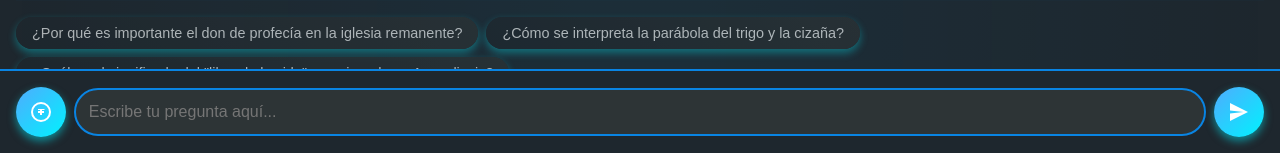
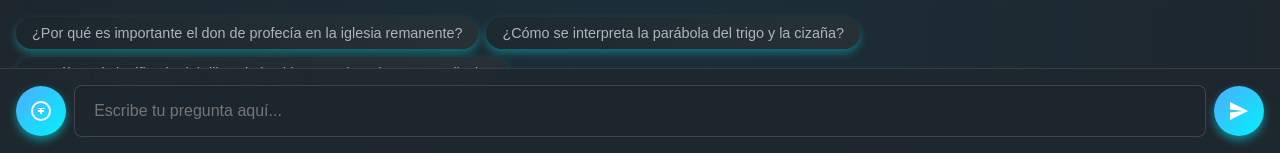
Before and after one commit to g3lasio/tzotzil-bible-V2.0, a Flask app: page /nevin/ in a window 1280 px wide. Shown: the part 647-800 px from the top of the page. Run offline with Flask 3, Linux system fonts and the light colour scheme.

Commit message:
Assistant checkpoint: Actualizar diseÃ±o de la caja de entrada de Nevin
Assistant generated file changes:
- static/css/nevin.css: Actualizar estilos de la caja de entrada

---

User prompt:

regresando a lo de nevin podrias trabajar en caja de escritura solo en lo dels diseno. no alteres ni cmbies los botnoes solo quiero que presentes una o dos propuestas de diseno algo que no se vea muy flourecente o que realmentr inspire la seriedad de nevin.

```diff
--- a/static/css/nevin.css
+++ b/static/css/nevin.css
@@ -390,13 +390,30 @@ body::before {
 
 #user-input {
     flex-grow: 1;
-    padding: 0.8rem;
-    border: 2px solid var(--transformer-primary);
-    border-radius: 25px;
+    padding: 1rem 1.2rem;
+    border: 1px solid rgba(255, 255, 255, 0.15);
+    border-radius: 8px;
     outline: none;
     font-size: 1rem;
-    background: var(--metal-light);
+    background: rgba(30, 39, 46, 0.8);
     color: var(--text-primary);
+    box-shadow: inset 0 1px 3px rgba(0, 0, 0, 0.1);
+    transition: all 0.3s ease;
+}
+
+#user-input:focus {
+    border-color: rgba(255, 255, 255, 0.25);
+    background: rgba(30, 39, 46, 0.95);
+    box-shadow: inset 0 1px 3px rgba(0, 0, 0, 0.2),
+                0 0 8px rgba(255, 255, 255, 0.1);
+}
+
+#input-container {
+    background: linear-gradient(180deg,
+        rgba(30, 39, 46, 0.95) 0%,
+        rgba(30, 39, 46, 0.98) 100%);
+    border-top: 1px solid rgba(255, 255, 255, 0.1);
+    backdrop-filter: blur(10px);
 }
 button {
     background: linear-gradient(135deg, #4facfe, #00f2fe); /* Gradiente futurista */
```
